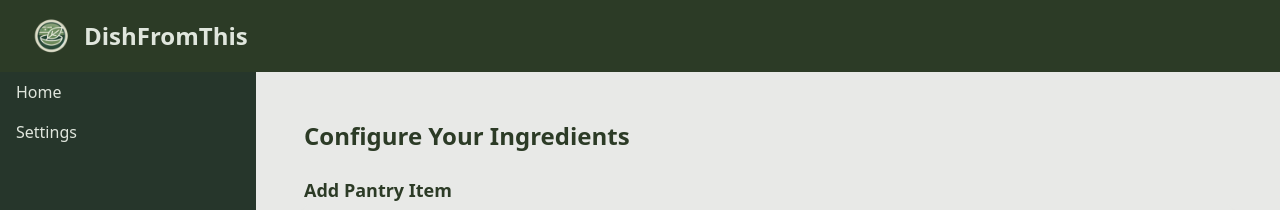
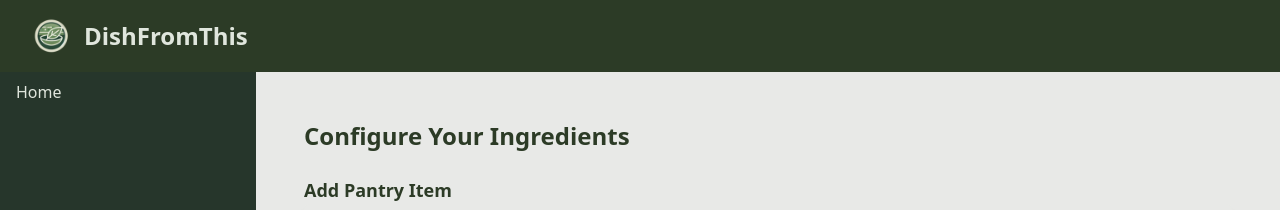
Before and after one commit to Moliver42j/recipe-generator-fe, a Next.js app: page /configuration in a window 1280 px wide. Shown: the top 210 px of the page. Built offline with nearby package versions, Linux system fonts and the light colour scheme.

Commit message:
removed settings

```diff
--- a/app/configuration/page.tsx
+++ b/app/configuration/page.tsx
@@ -129,11 +129,11 @@
                   Home
                 </Link>
               </li>
-              <li className="mb-4">
+              {/* <li className="mb-4">
                 <Link href="/settings" className="hover:text-gray-300">
                   Settings
                 </Link>
-              </li>
+              </li> */}
             </ul>
           </nav>
         </aside>
@@ -151,14 +151,14 @@
                     Home
                   </Link>
                 </li>
-                <li className="mb-4">
+                {/* <li className="mb-4">
                   <Link
                     href="/settings"
                     className="block px-4 py-2 rounded bg-secondary text-textPrimary shadow-lg"
                   >
                     Settings
                   </Link>
-                </li>
+                </li> */}
               </ul>
             </nav>
           </aside>
--- a/app/page.tsx
+++ b/app/page.tsx
@@ -138,11 +138,11 @@
                   Configuration
                 </Link>
               </li>
-              <li className="mb-4">
+              {/* <li className="mb-4">
                 <Link href="/settings" className="hover:text-gray-300">
                   Settings
                 </Link>
-              </li>
+              </li> */}
             </ul>
           </nav>
         </aside>
@@ -160,14 +160,14 @@
                     Configuration
                   </Link>
                 </li>
-                <li className="mb-4">
+                {/* <li className="mb-4">
                   <Link
                     href="/settings"
                     className="block px-4 py-2 rounded bg-secondary text-textPrimary shadow-lg"
                   >
                     Settings
                   </Link>
-                </li>
+                </li> */}
               </ul>
             </nav>
           </aside>
```
